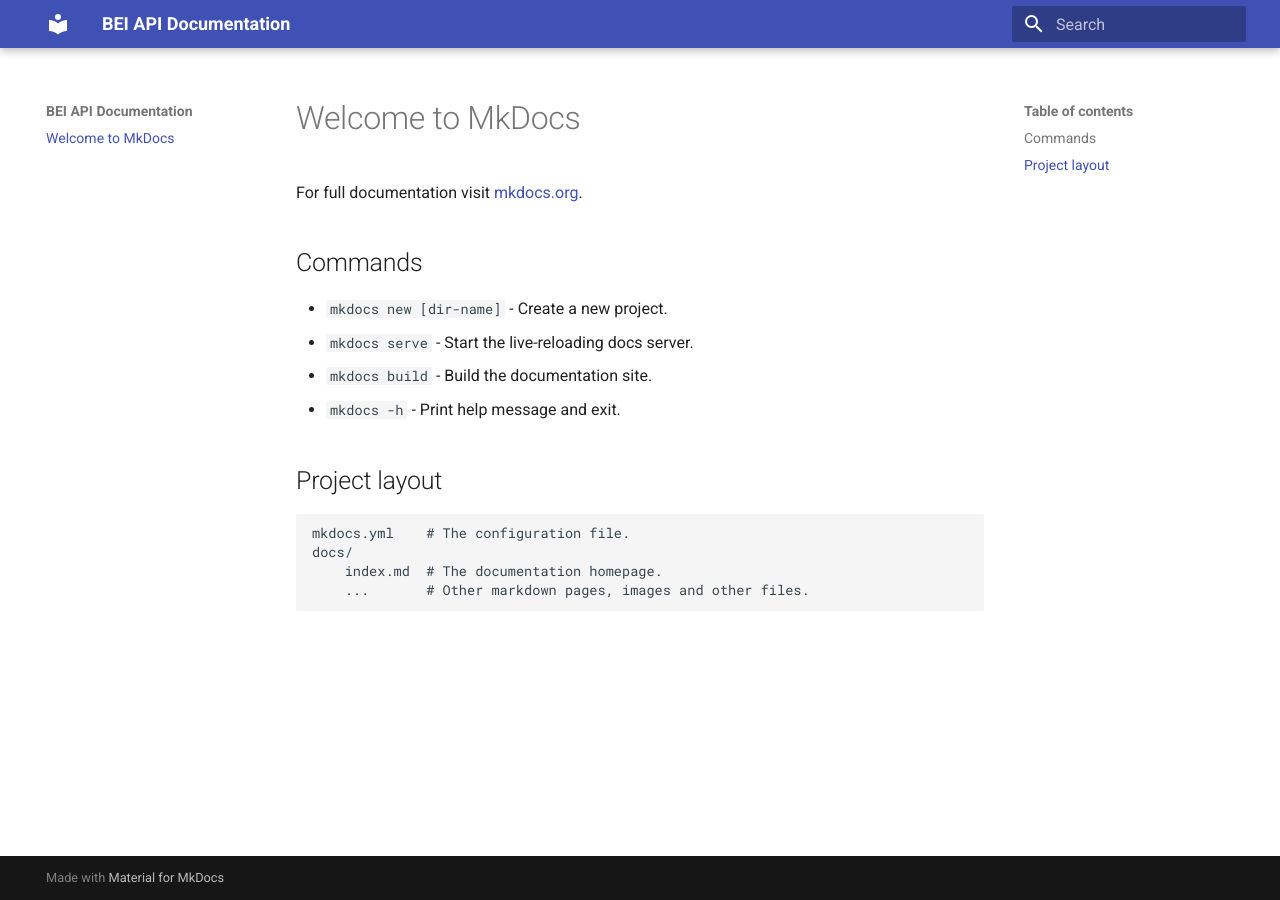
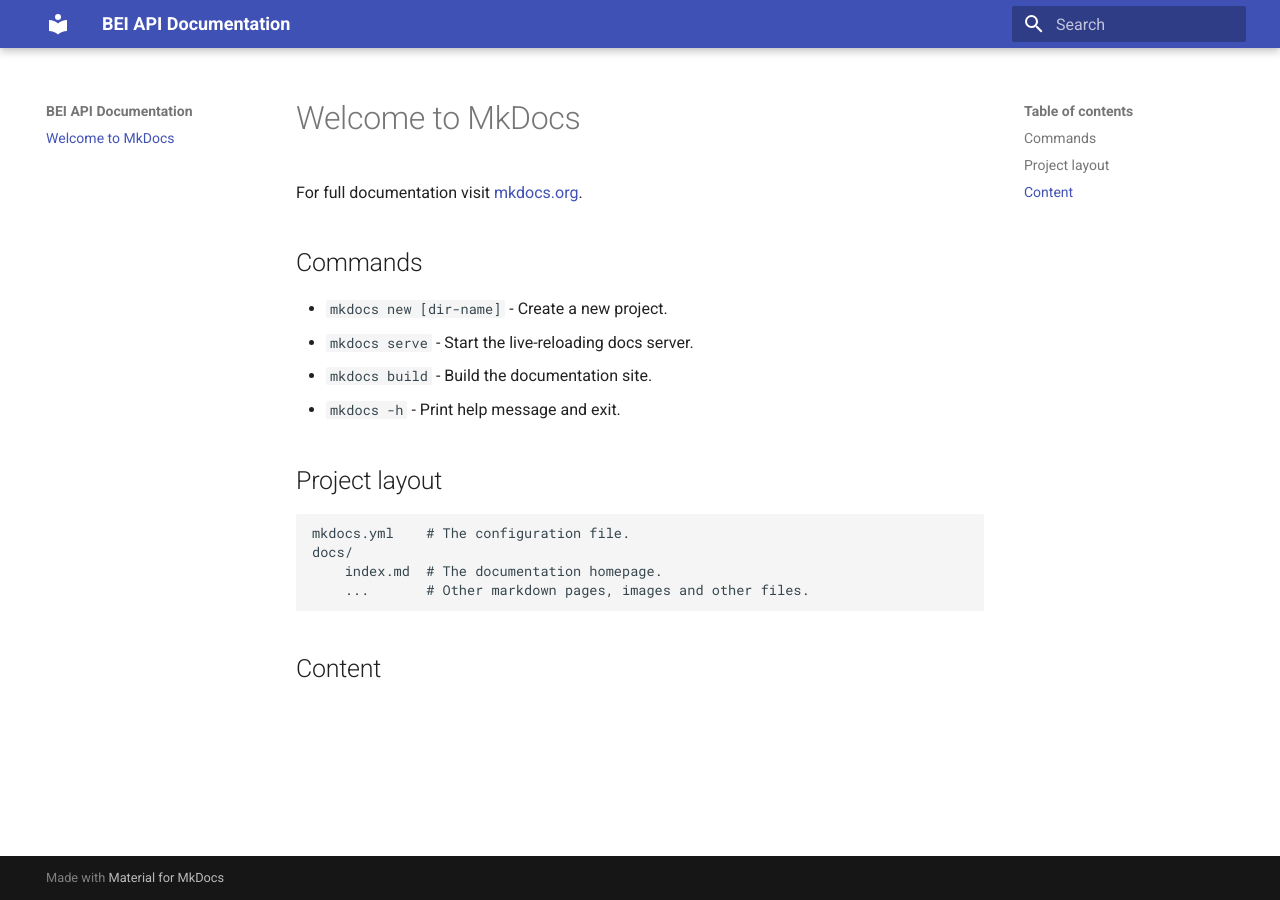
Before and after one commit to brighteyeintel/intelligencesuitedocumentation, an MkDocs documentation site: the page built from docs/index.md, in a window 1280 px wide. Built offline with MkDocs 1.6.1 and Material for MkDocs 9.7.7, drawn with Linux system fonts in a browser that asks for light colours.

```diff
--- a/docs/index.md
+++ b/docs/index.md
@@ -4,10 +4,10 @@ For full documentation visit [mkdocs.org](https://www.mkdocs.org).
 
 ## Commands
 
-* `mkdocs new [dir-name]` - Create a new project.
-* `mkdocs serve` - Start the live-reloading docs server.
-* `mkdocs build` - Build the documentation site.
-* `mkdocs -h` - Print help message and exit.
+- `mkdocs new [dir-name]` - Create a new project.
+- `mkdocs serve` - Start the live-reloading docs server.
+- `mkdocs build` - Build the documentation site.
+- `mkdocs -h` - Print help message and exit.
 
 ## Project layout
 
@@ -15,3 +15,5 @@ For full documentation visit [mkdocs.org](https://www.mkdocs.org).
     docs/
         index.md  # The documentation homepage.
         ...       # Other markdown pages, images and other files.
+
+## Content
```
